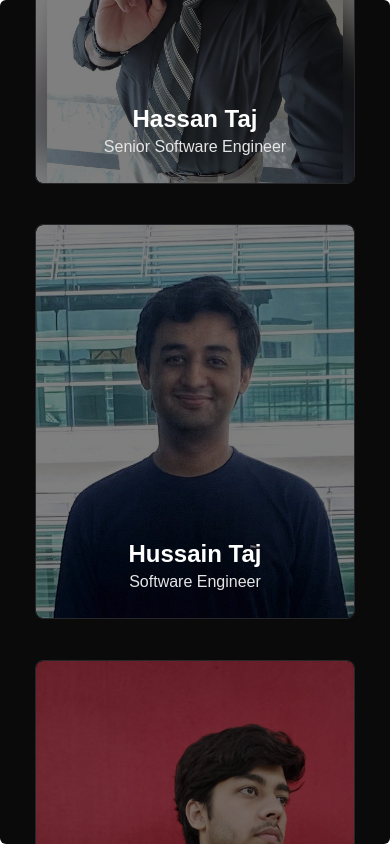
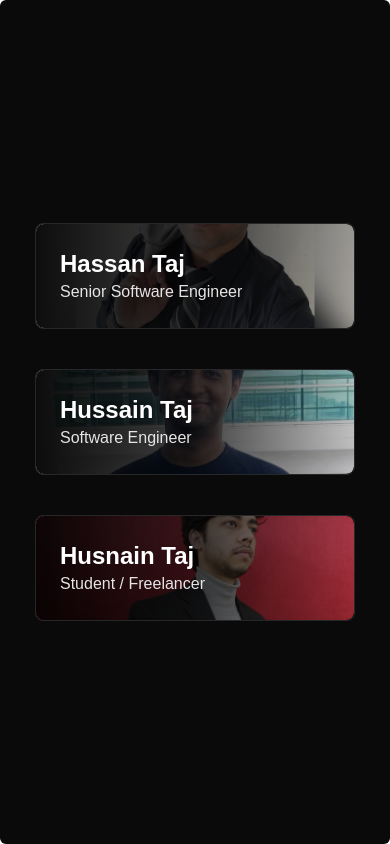
Before and after one commit to HussainTaj-W/taj.contact, a Next.js app: page / in a window 390 px wide. Shown: the top 844 px of the page. Built offline with nearby package versions, Linux system fonts and the light colour scheme.

Commit message:
make Glare Card responsive

```diff
--- a/src/app/page.tsx
+++ b/src/app/page.tsx
@@ -1,6 +1,4 @@
 
-import { BackgroundBeams } from "@/components/ui/background-beams";
-import { FloatingDock } from "@/components/ui/floating-dock";
 import { GlareCard } from "@/components/ui/glare-card";
 import { IconBook, IconBrandGithub, IconBrandLinkedin, IconBrandX, IconExchange, IconHome, IconMail, IconNewSection, IconTerminal, IconTerminal2, IconUser } from "@tabler/icons-react";
 import React from "react";
@@ -13,18 +11,21 @@ export default function Home()
             <div className="grid grid-cols-1 md:grid-cols-3 gap-10">
                 {links.map((link, index) => (
                     <a href={link.href} key={index}>
-                        <GlareCard className="flex flex-col items-center justify-end p-6" >
+                        <GlareCard className="flex md:flex-col md:items-center md:justify-end p-6">
                             {link.image && (
                                 <img
                                     className="h-full w-full absolute inset-0 object-cover"
                                     src={link.image}
                                 />
                             )}
-                            <div className="absolute inset-0 bg-black opacity-50 z-0">
+                            <div className="absolute inset-0 z-0 invisible md:visible bg-gradient-to-t from-black/70 to-black/25"></div>
+                            <div className="absolute inset-0 z-0 md:invisible bg-gradient-to-r from-black/95 via-black/75 to-black/25"></div>
 
+
+                            <div className="z-10">
+                                <p className="font-bold text-white text-2xl">{link.name}</p>
+                                <p className="font-normal text-base text-neutral-200">{link.title}</p>
                             </div>
-                            <p className="font-bold text-white text-2xl z-10">{link.name}</p>
-                            <p className="font-normal text-base text-neutral-200  z-10">{link.title}</p>
 
                         </GlareCard>
                     </a>
--- a/src/components/ui/glare-card.tsx
+++ b/src/components/ui/glare-card.tsx
@@ -60,7 +60,6 @@ export const GlareCard = ({
     {
         if (refElement.current)
         {
-            console.log(state.current);
             const { background, rotate, glare } = state.current;
             refElement.current?.style.setProperty("--m-x", `${glare.x}%`);
             refElement.current?.style.setProperty("--m-y", `${glare.y}%`);
@@ -73,7 +72,7 @@ export const GlareCard = ({
     return (
         <div
             style={containerStyle}
-            className="relative isolate [contain:layout_style] [perspective:600px] transition-transform duration-[var(--duration)] ease-[var(--easing)] delay-[var(--delay)] will-change-transform w-[320px] [aspect-ratio:17/21]"
+            className="relative isolate [contain:layout_style] [perspective:600px] transition-transform duration-[var(--duration)] ease-[var(--easing)] delay-[var(--delay)] will-change-transform w-[320px] md:[aspect-ratio:17/21]"
             ref={refElement}
             onPointerMove={(event) =>
             {
```
